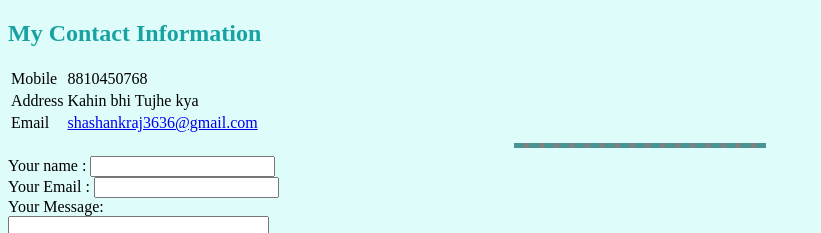
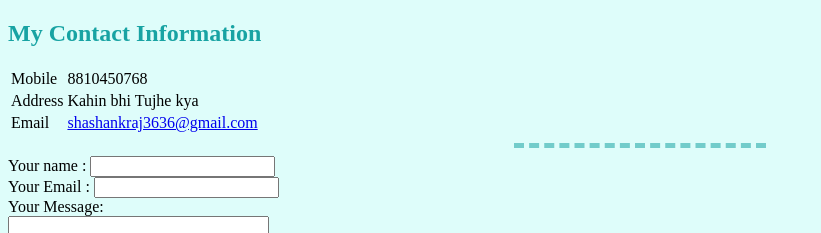
Before and after one commit to sosenkkk/CV, a plain HTML site: page contacts.html in a window 1280 px wide. Shown: the top 233 px of the page, without its empty margins (0-821 px from the left). Drawn offline with Linux system fonts and the light colour scheme.

Commit message:
Update contacts.html

```diff
--- a/contacts.html
+++ b/contacts.html
@@ -35,7 +35,7 @@
             </td>
         </tr>
     </table>
-    <hr noshade="" >
+    <hr>
     <form action="mailto:shashankraj3636@gmail.com" method="post" enctype="text/plain">
         <label for=""> Your name :</label>
         <input type="text" name="yourName" value=""><br>
```
